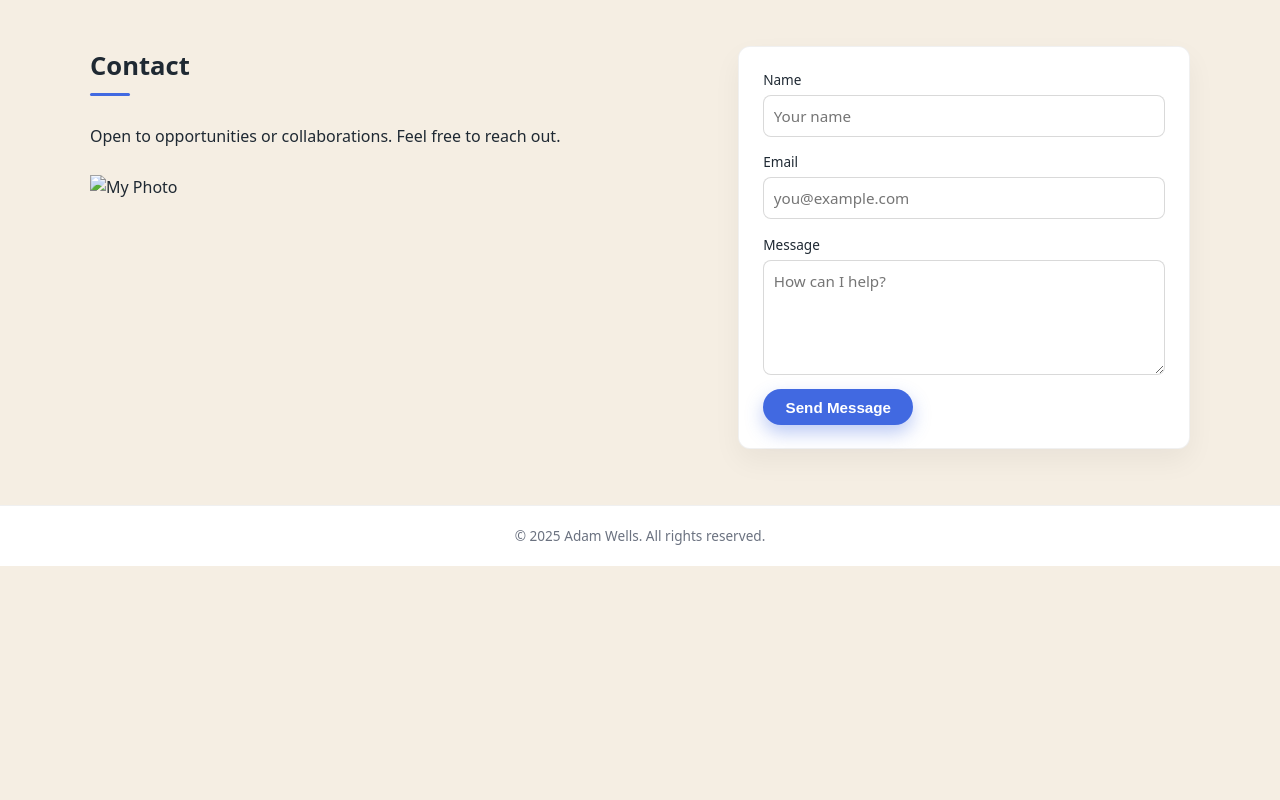
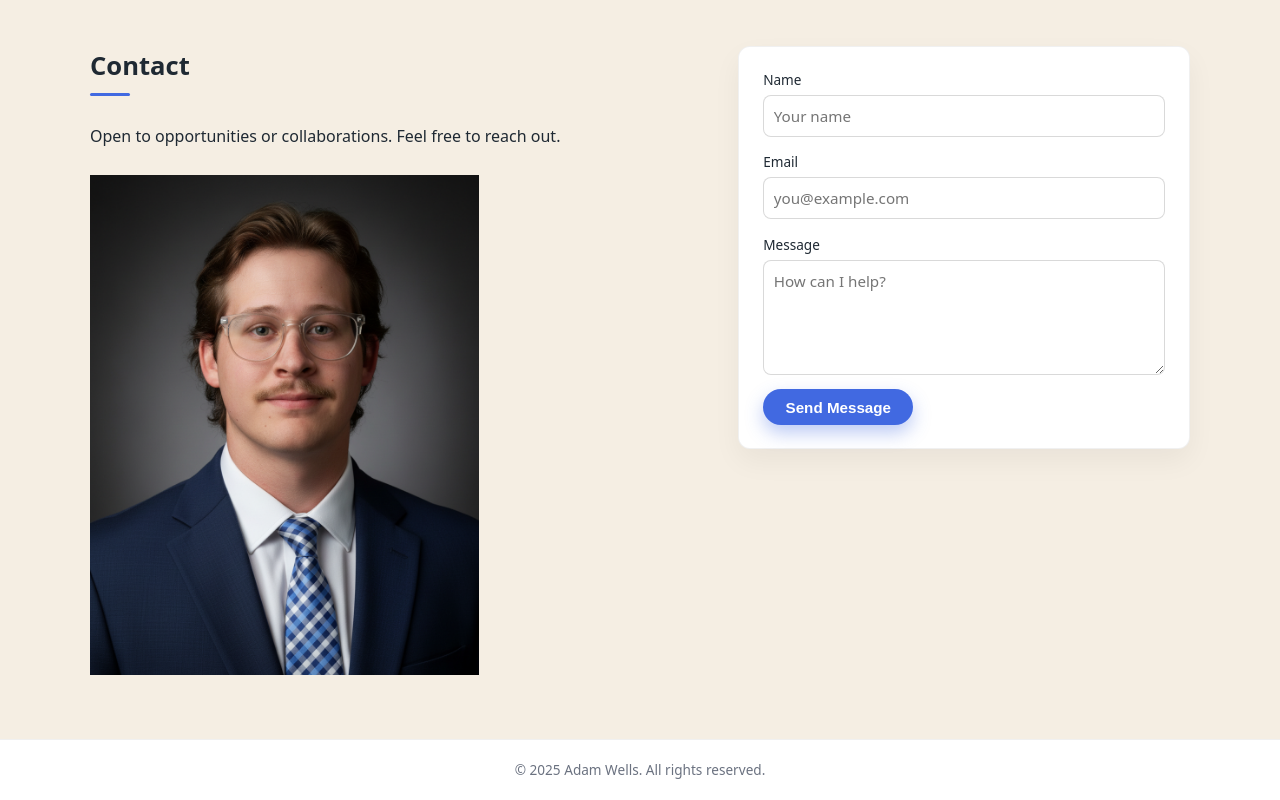
Before and after one commit to A-Wells29/finalpt2, a plain HTML site: page Resume.html in a window 1280 px wide. Shown: the part 2085-2885 px from the top of the page. Before the commit the page ends 2651 px from the top, so only its background shows below. Drawn offline with Linux system fonts and the light colour scheme.

Commit message:
Update Resume.html

```diff
--- a/Resume.html
+++ b/Resume.html
@@ -153,7 +153,7 @@
             Open to opportunities or collaborations. Feel free to reach out.
          <br>
          <br>
-            <img src="../Project Images/ProfPhoto.png" alt="My Photo" height="500"
+            <img src="ProfPhoto.png" alt="My Photo" height="500"
           </p>
         </div>
         <form class="contact-form">
```
